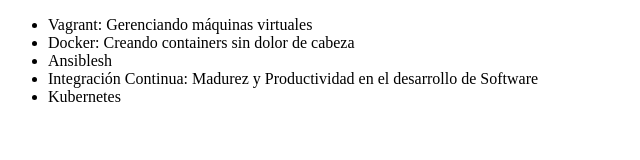
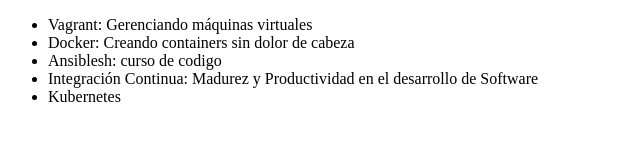
Before and after one commit to gonzaloMac/8proyectoGit, a plain HTML site: page index.html in a window 1280 px wide. Shown: the whole page, without its empty margins (0-640 px from the left). Drawn offline with Linux system fonts and the light colour scheme.

Commit message:
aumentando en curso Ansible

```diff
--- a/index.html
+++ b/index.html
@@ -8,7 +8,7 @@
      <ul>
          <li> Vagrant: Gerenciando máquinas virtuales </li>
          <li> Docker: Creando containers sin dolor de cabeza </li>
-         <li> Ansiblesh </li>
+         <li> Ansiblesh: curso de codigo </li>
          <li> Integración Continua: Madurez y Productividad en el desarrollo de Software  </li>
          <li> Kubernetes</li>
      </ul>
```
